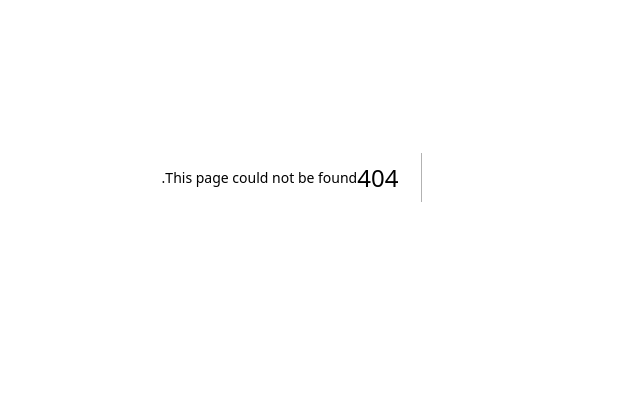
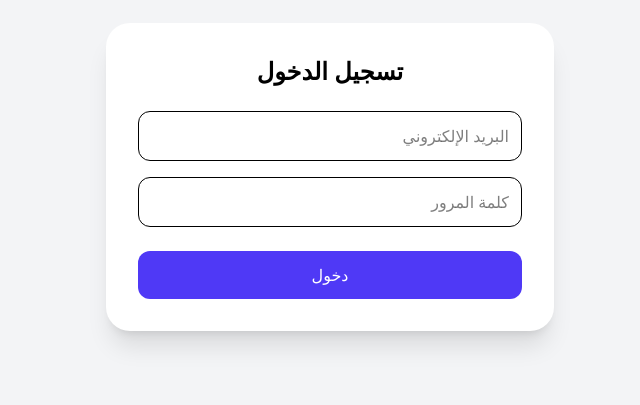
Before and after one commit to Azouz678/electros-store, a Next.js app: page /login in a window 1280 px wide. Before the commit this address had no page. Shown: the part 223-628 px from the top of the page, without its empty margins (380-1020 px from the left). Built offline with nearby package versions, Linux system fonts and the light colour scheme; no server answers.

Commit message:
Fix dashboard auth placement

```diff
--- a/app/dashboard/page.tsx
+++ b/app/dashboard/page.tsx
@@ -1,7 +1,10 @@
 "use client"
+
 
 import { supabase } from "@/lib/supabase"
 import { useEffect, useState } from "react"
+import { useRouter } from "next/navigation"
+
 
 type Category = {
   id: string
@@ -9,6 +12,9 @@ type Category = {
 }
 
 export default function Dashboard() {
+
+  const router = useRouter()
+
 
   const [categories, setCategories] = useState<Category[]>([])
   const [categoryName, setCategoryName] = useState("")
@@ -20,6 +26,20 @@ export default function Dashboard() {
   const [imageFile, setImageFile] = useState<File | null>(null)
   const [preview, setPreview] = useState<string | null>(null)
   const [loading, setLoading] = useState(false)
+
+  // 🔐 حماية الصفحة
+  useEffect(() => {
+    async function checkUser() {
+      const { data } = await supabase.auth.getUser()
+
+      if (!data.user) {
+        router.push("/login")
+      }
+    }
+
+    checkUser()
+  }, [])
+
 
   useEffect(() => {
     fetchCategories()
--- /dev/null
+++ b/app/login/page.tsx
@@ -0,0 +1,66 @@
+"use client"
+
+import { useState } from "react"
+import { supabase } from "@/lib/supabase"
+import { useRouter } from "next/navigation"
+
+export default function LoginPage() {
+
+  const router = useRouter()
+
+  const [email, setEmail] = useState("")
+  const [password, setPassword] = useState("")
+  const [loading, setLoading] = useState(false)
+
+  async function handleLogin() {
+    setLoading(true)
+
+    const { error } = await supabase.auth.signInWithPassword({
+      email,
+      password
+    })
+
+    setLoading(false)
+
+    if (!error) {
+      router.push("/dashboard")
+    } else {
+      alert("بيانات الدخول غير صحيحة")
+    }
+  }
+
+  return (
+    <div className="min-h-screen flex items-center justify-center bg-gray-100 dark:bg-slate-900">
+
+      <div className="bg-white dark:bg-slate-800 p-8 rounded-3xl shadow-xl w-full max-w-md">
+
+        <h1 className="text-2xl font-bold mb-6 text-center">
+          تسجيل الدخول
+        </h1>
+
+        <input
+          placeholder="البريد الإلكتروني"
+          value={email}
+          onChange={e => setEmail(e.target.value)}
+          className="w-full mb-4 border p-3 rounded-xl"
+        />
+
+        <input
+          type="password"
+          placeholder="كلمة المرور"
+          value={password}
+          onChange={e => setPassword(e.target.value)}
+          className="w-full mb-6 border p-3 rounded-xl"
+        />
+
+        <button
+          onClick={handleLogin}
+          className="w-full bg-indigo-600 text-white py-3 rounded-xl hover:bg-indigo-700 transition"
+        >
+          {loading ? "جارٍ الدخول..." : "دخول"}
+        </button>
+
+      </div>
+    </div>
+  )
+}
```
